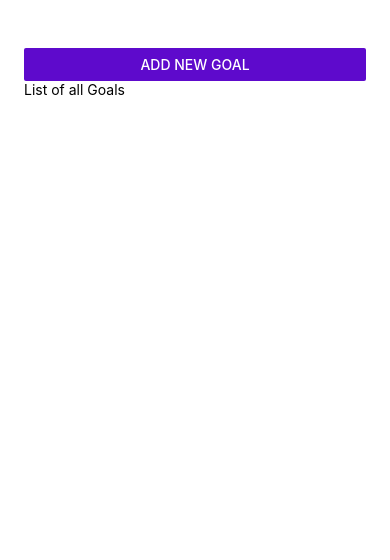
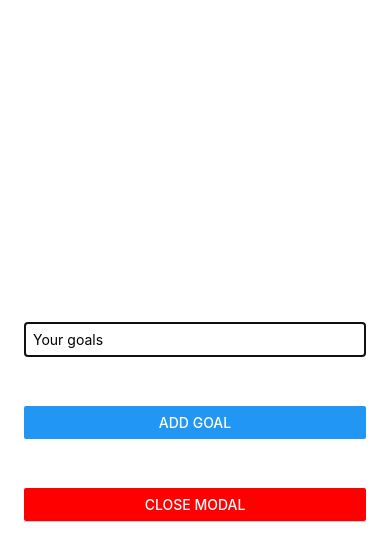
Before and after one commit to anandsimmy/rn-course, a React Native app: screen / in a window 390 px wide. Both pictures are taken after a click on the button "ADD NEW GOAL". Shown: the top 560 px of the page. Built offline with nearby package versions, Linux system fonts and the light colour scheme.

Commit message:
added modal changes

```diff
--- a/App.js
+++ b/App.js
@@ -51,9 +51,26 @@ const App = () => {
         onPress={() => setModalVisible(true)}
         color='#5e0acc'
       />
-
+      <Modal animationType='slide' visible={modalVisible}>
+        <View style={styles.modalWrapper}>
+          <View style={styles.inputWrapper}>
+            <TextInput
+              style={styles.inputStyles}
+              placeholder='Your goals'
+              onChangeText={textInputHandler}
+              value={enteredGoalText}
+            />
+            <Button onPress={addGoalHandler} title='Add Goal' />
+            <Button
+              onPress={() => setModalVisible(false)}
+              title='Close Modal'
+              color='red'
+            />
+          </View>
+        </View>
+      </Modal>
       <View style={styles.listWrapper}>
-        <Text>List of all Goals</Text>
+        <Text style={styles.listHeader}>List of all Goals</Text>
         <FlatList
           data={courseGoals}
           renderItem={(itemData) => {
@@ -81,8 +98,8 @@ const App = () => {
 const styles = StyleSheet.create({
   container: {
     flex: 1,
-    margin: 24,
-    marginTop: 48,
+    padding: 24,
+    paddingTop: 48,
   },
   modalWrapper: {
     flex: 1,
@@ -106,9 +123,14 @@ const styles = StyleSheet.create({
   listWrapper: {
     flex: 4,
   },
+  listHeader: {
+    paddingLeft: 2,
+    margin: 16,
+    marginHorizontal: 0,
+  },
   listItemStyles: {
     padding: 10,
-    margin: 6,
+    marginVertical: 6,
     borderRadius: 6,
     backgroundColor: '#5e0acc',
   },
```
